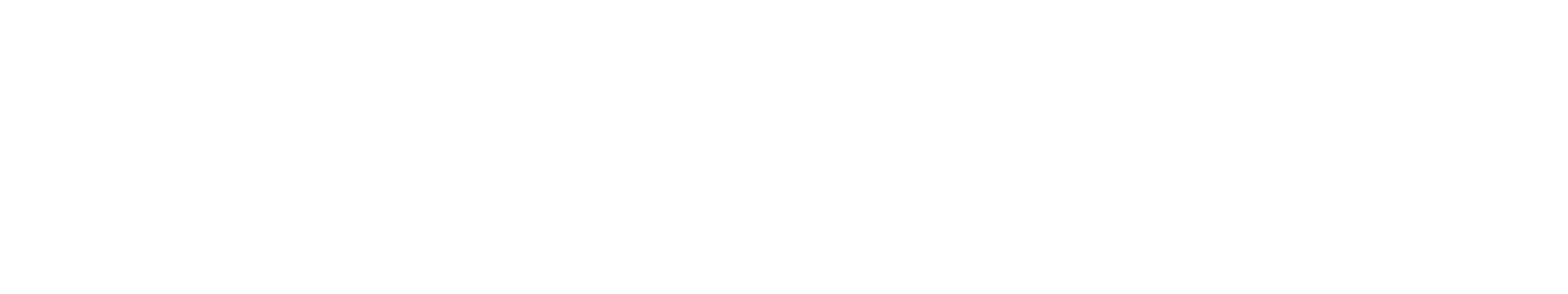
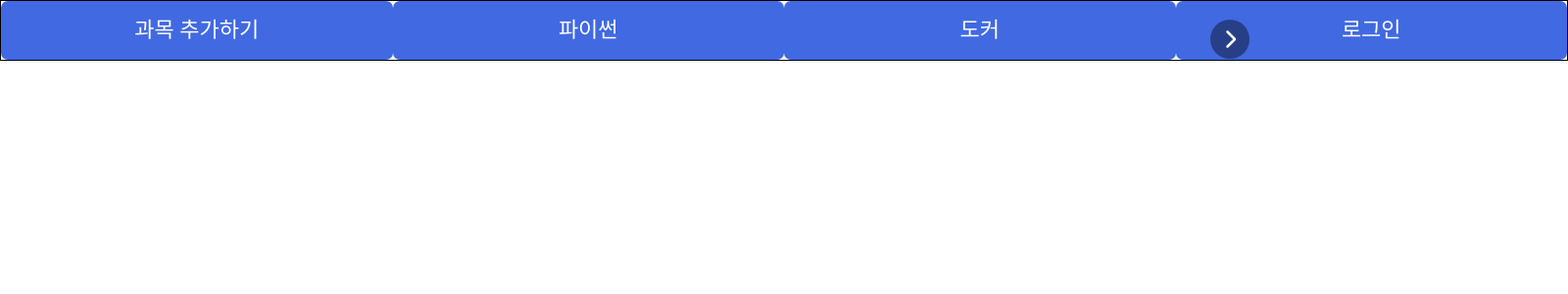
Before and after one commit to yeoruti-study/front-end, a React (Create React App) app: page /home in a window 1280 px wide. Before the commit this address had no page. Shown: the top 300 px of the page at 98% size, 1600 px wide, since content can reach past the window. Built offline with nearby package versions, Linux system fonts and the light colour scheme.

Commit message:
✨ 과목 슬라이더 기능 구현

```diff
--- a/src/App.jsx
+++ b/src/App.jsx
@@ -1,6 +1,7 @@
-import LoginContainer from './container/LoginContainer';
-import { createGlobalStyle } from 'styled-components';
-import { Routes, Route } from 'react-router-dom';
+//import LoginContainer from "./container/LoginContainer";
+import { createGlobalStyle } from "styled-components";
+import { Routes, Route } from "react-router-dom";
+import SubjectContainer from "./containers/SubjectContainer";
 
 const GlobalStyles = createGlobalStyle`
   *, *::before, *::after {
@@ -20,13 +21,15 @@
       cursor: pointer;
     }
   }
-`
+`;
 function App() {
-  return (<>
-    <GlobalStyles />
-    <Routes>
-      <Route path='/' element={<LoginContainer />} />
-    </Routes>
+  return (
+    <>
+      <GlobalStyles />
+      <Routes>
+        {/*<Route path="/" element={<LoginContainer />} /> */}
+        <Route path="/home" element={<SubjectContainer />} />
+      </Routes>
     </>
   );
 }
--- /dev/null
+++ b/src/components/SlideButton.tsx
@@ -0,0 +1,66 @@
+import React, { MouseEventHandler } from "react";
+import { ReactComponent as Next } from "../assets/icons/chevron-right.svg";
+import { ReactComponent as Prev } from "../assets/icons/chevron-left.svg";
+import styled from "styled-components";
+
+type SlideButtonProps = {
+  direction: string;
+  onClick?: MouseEventHandler;
+  disable?: boolean;
+};
+const SlideButton = (props: SlideButtonProps) => {
+  const { direction, onClick, disable } = props;
+
+  const findButton = (direction: string) => {
+    if (!direction || disable) return <></>;
+    if (direction === "left") {
+      return (
+        <LeftButtonWrapper
+          direction="left"
+          onClick={disable ? () => {} : onClick}
+        >
+          <Prev fill="white" style={{ width: "20px", height: "20px" }} />
+        </LeftButtonWrapper>
+      );
+    } else if (direction === "right") {
+      return (
+        <RightButtonWrapper
+          direction="right"
+          onClick={disable ? () => {} : onClick}
+        >
+          <Next fill="white" style={{ width: "20px", height: "20px" }} />
+        </RightButtonWrapper>
+      );
+    }
+    return <></>;
+  };
+
+  return findButton(direction);
+};
+
+export default SlideButton;
+
+interface ButtonProps {
+  direction: string;
+  onClick?: Function;
+}
+const SlideButtonWrapper = styled.div<ButtonProps>`
+  position: absolute;
+  z-index: 100;
+  display: flex;
+  align-items: center;
+  justify-content: center;
+  width: 40px;
+  height: 40px;
+  border-radius: 50%;
+  border: none;
+  background: rgba(0, 0, 0, 0.4);
+  color: white;
+  cursor: pointer;
+`;
+const LeftButtonWrapper = styled(SlideButtonWrapper)`
+  left: 5px;
+`;
+const RightButtonWrapper = styled(SlideButtonWrapper)`
+  right: 5px;
+`;
--- /dev/null
+++ b/src/components/SubjectCell.tsx
@@ -0,0 +1,37 @@
+import React, { MouseEventHandler } from "react";
+import styled from "styled-components";
+
+type SubjectCellProps = {
+  id: string;
+  title: string;
+  addSubject?: MouseEventHandler;
+};
+const SubjectCell: React.FC<SubjectCellProps> = (props) => {
+  const { id, title } = props;
+  return (
+    <>
+      {id && id === "default" ? (
+        <CellButton onClick={props.addSubject}></CellButton>
+      ) : (
+        <CellButton>{title}</CellButton>
+      )}
+    </>
+  );
+};
+
+export default SubjectCell;
+
+const CellButton = styled.li`
+  list-style: none;
+  display: flex;
+  align-items: center;
+  justify-content: center;
+  width: 400px;
+  height: 60px;
+  text-align: center;
+  border: none;
+  border-radius: 7px;
+  font-size: 1.1rem;
+  background: #4169e1;
+  color: white;
+`;
--- /dev/null
+++ b/src/components/SubjectSlider.tsx
@@ -0,0 +1,113 @@
+import React, { useState } from "react";
+import styled from "styled-components";
+import SlideButton from "./SlideButton";
+import SubjectCell from "./SubjectCell";
+import { DataType } from "../containers/SubjectContainer";
+
+type SliderProps = {
+  slides: Array<DataType>;
+  width: number;
+};
+
+const SubjectSlider: React.FC<SliderProps> = (props) => {
+  const [state, setState] = useState({
+    activeIndex: 0,
+    translate: 0,
+    transition: 0.5,
+  });
+
+  const { translate, transition, activeIndex } = state;
+  const { slides, width } = props;
+
+  const nextSlide = () => {
+    if (activeIndex === slides.length - 1) {
+      return setState({
+        ...state,
+        translate: 0,
+        activeIndex: 0,
+      });
+    }
+    setState({
+      ...state,
+      activeIndex: activeIndex + 1,
+      translate: (activeIndex + 1) * width,
+    });
+  };
+
+  const prevSlide = () => {
+    if (activeIndex === 0) {
+      return setState({
+        ...state,
+        translate: (slides.length - 1) * width,
+        activeIndex: slides.length - 1,
+      });
+    }
+
+    setState({
+      ...state,
+      activeIndex: activeIndex - 1,
+      translate: (activeIndex - 1) * width,
+    });
+  };
+
+  return (
+    <SliderWrapper>
+      <ButtonWrapper>
+        <SlideButton
+          direction="left"
+          onClick={prevSlide}
+          disable={activeIndex <= 0}
+        />
+        <SlideButton
+          direction="right"
+          onClick={nextSlide}
+          disable={activeIndex >= slides.length - 1}
+        />
+      </ButtonWrapper>
+      <SliderContent
+        translateVal={translate}
+        transitionVal={transition}
+        widthVal={width * slides.length}
+      >
+        {props.slides.map((slide, i: number) => (
+          // <Slide key={slide + i} content={slide} />
+          <SubjectCell
+            key={slide.id + i}
+            id={slide.id + i}
+            title={slide.title}
+          />
+        ))}
+      </SliderContent>
+    </SliderWrapper>
+  );
+};
+export default SubjectSlider;
+
+interface ContentType {
+  translateVal: number;
+  transitionVal: number;
+  widthVal: number;
+}
+const SliderContent = styled.div<ContentType>`
+  border: solid 1px black;
+  transform: translateX(-${(props) => props.translateVal}px);
+  transition: transform ease-in-out ${(props) => props.transitionVal}s;
+  width: ${(props) => props.widthVal}px;
+  display: flex;
+`;
+
+const ButtonWrapper = styled.div`
+  position: absolute;
+  top: 20px;
+  width: 100%;
+  height: 100%;
+  display: flex;
+  justify-content: space-between;
+`;
+
+const SliderWrapper = styled.div`
+  position: relative;
+  width: 100%;
+  //border: solid 1px red;
+  height: 80px;
+`;
--- /dev/null
+++ b/src/containers/SubjectContainer.tsx
@@ -0,0 +1,23 @@
+import React from "react";
+import SubjectSlider from "../components/SubjectSlider";
+
+export type DataType = {
+  id: string;
+  title: string;
+};
+let dummyData: Array<DataType> = [
+  { id: "1", title: "파이썬" },
+  { id: "3", title: "도커" },
+  { id: "4", title: "로그인" },
+];
+
+const SubjectContainer = () => {
+  // TODO: subject 가져오기
+  // return <>{/* <SubjectSlider /> */}</>;
+  const addDefaultData = (data: Array<DataType>) => {
+    return [{ id: "default", title: "과목 추가하기" }, ...data];
+  };
+  return <SubjectSlider slides={addDefaultData(dummyData)} width={400} />;
+};
+
+export default SubjectContainer;
```
Also changed, not shown: src/assets/icons/chevron-left.svg (added), src/assets/icons/chevron-right.svg (added).
